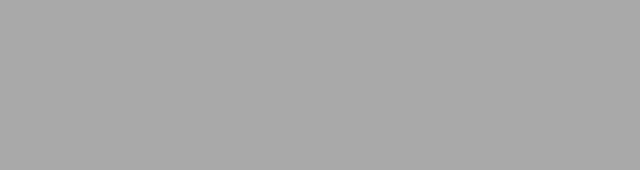
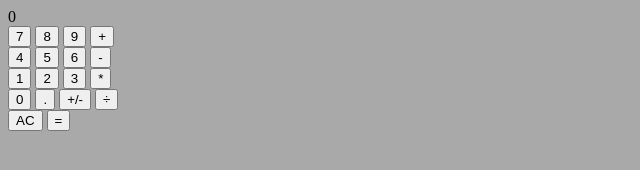
Before and after one commit to moaz-karam/calculator, a plain HTML site: page index.html in a window 1280 px wide. Shown: the whole page, without its empty margins (0-640 px from the left). Drawn offline with Linux system fonts and the light colour scheme.

Commit message:
calculator structure

```diff
--- a/index.html
+++ b/index.html
@@ -9,5 +9,51 @@
 </head>
 <body>
 
+    <div id="calculatorFrame">
+
+        <div id="screen">0</div>
+
+        <div id="typeArea">
+
+            <div id="numsAndOps">
+
+                <div id="row1">
+                    <button id="7" class="nums">7</button>
+                    <button id="8" class="nums">8</button>
+                    <button id="9" class="nums">9</button>
+                    <button id="+" class="ops">+</button>
+                </div>
+
+                <div id="row2">
+                    <button id="4" class="nums">4</button>
+                    <button id="5" class="nums">5</button>
+                    <button id="6" class="nums">6</button>
+                    <button id="-" class="ops">-</button>
+                </div>
+
+                <div id="row3">
+                    <button id="1" class="nums">1</button>
+                    <button id="2" class="nums">2</button>
+                    <button id="3" class="nums">3</button>
+                    <button id="*" class="ops">*</button>
+                </div>
+
+                <div id="row4">
+                    <button id="0"     class="nums">0</button>
+                    <button id="."     class="nums">.</button>
+                    <button id="sign"  class="nums">+/-</button>
+                    <button id="/"     class="ops">÷</button>
+                </div>
+
+            </div>
+
+            <div id="controls">
+                <button>AC</button>
+                <button>=</button>
+            </div>
+        </div>
+
+    </div>
+
 </body>
 </html>
```
